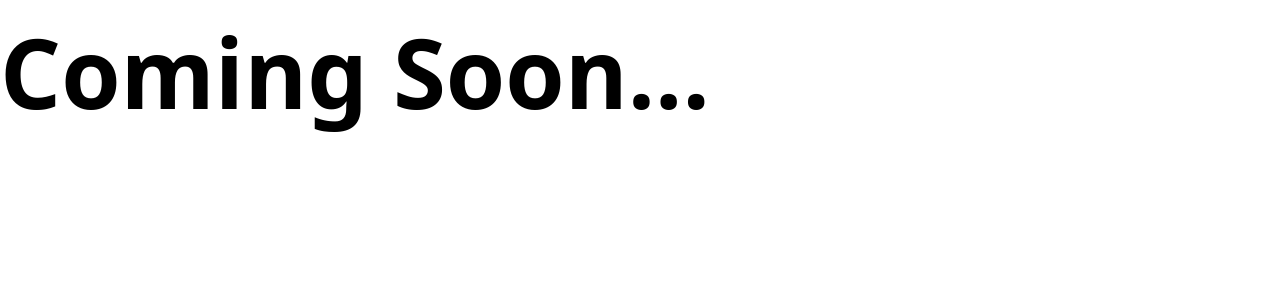
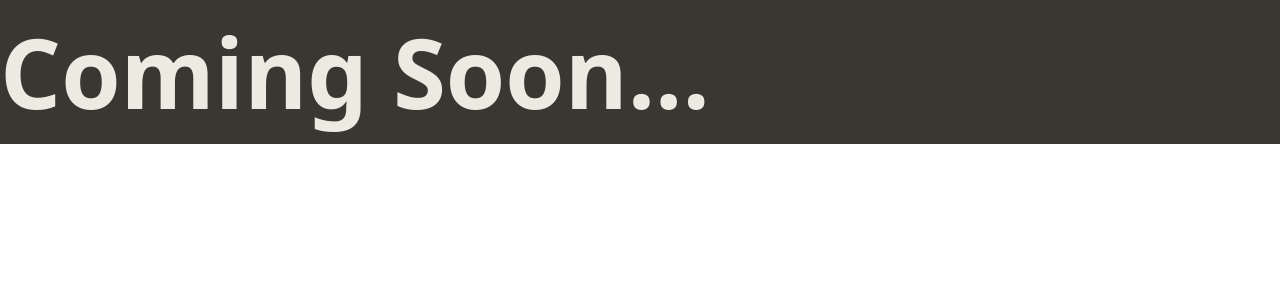
Before and after one commit to thomasgordon/gulagstats.com, an Angular app: page / in a window 1280 px wide. Shown: the top 300 px of the page. Built offline with nearby package versions, Linux system fonts and the light colour scheme.

Commit message:
coming soon page

```diff
--- a/src/app/app.component.html
+++ b/src/app/app.component.html
@@ -1 +1,3 @@
-<h1 class="h1-sizing align-middle justify-center">Coming Soon...</h1>
+<div class="bg-background-colour-dark text-text-colour-dark">
+  <h1 class="h1-sizing align-middle justify-center">Coming Soon...</h1>
+</div>
--- a/src/index.html
+++ b/src/index.html
@@ -1,8 +1,8 @@
 <!doctype html>
-<html lang="en">
+<html class="scroll-smooth" lang="en">
 <head>
   <meta charset="utf-8">
-  <title>GulagstatsCom</title>
+  <title>Gulag Stats</title>
   <base href="/">
   <meta name="viewport" content="width=device-width, initial-scale=1">
   <link rel="icon" type="image/x-icon" href="favicon.ico">
```
